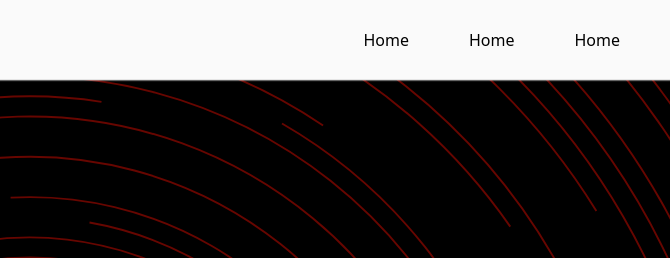
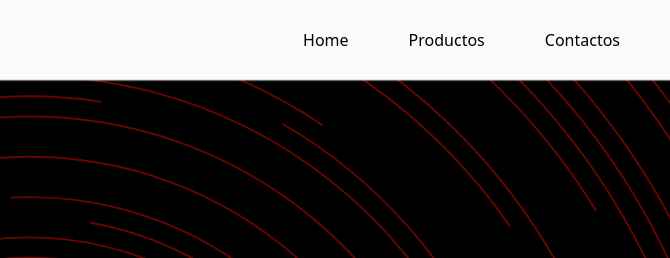
Before and after one commit to ErikVerna/Proyecto-Catsuki, a website: page index.html in a window 1280 px wide. Shown: the top 258 px of the page, 610-1280 px from the left. Drawn offline with nearby package versions, Linux system fonts and the light colour scheme.

Commit message:
agregado de home, productos y contactos

```diff
--- a/index.html
+++ b/index.html
@@ -18,9 +18,9 @@
         <img src="../images/logo.png" alt="akatsuki" width="80">
         <nav>
             <ul>
-                <li><a href="index.html">Home</a></li>
-                <li><a href="index.html">Home</a></li>
-                <li><a href="index.html">Home</a></li>
+                <li><a href="#">Home</a></li>
+                <li><a href="#">Productos</a></li>
+                <li><a href="#">Contactos</a></li>
             </ul>
         </nav>
     </header>
--- a/styles.css
+++ b/styles.css
@@ -114,7 +114,6 @@ footer {
     }
 }
 
-
 .hero-image{
     border-radius: 20px;
     border: 3px solid #6F0700;
```
